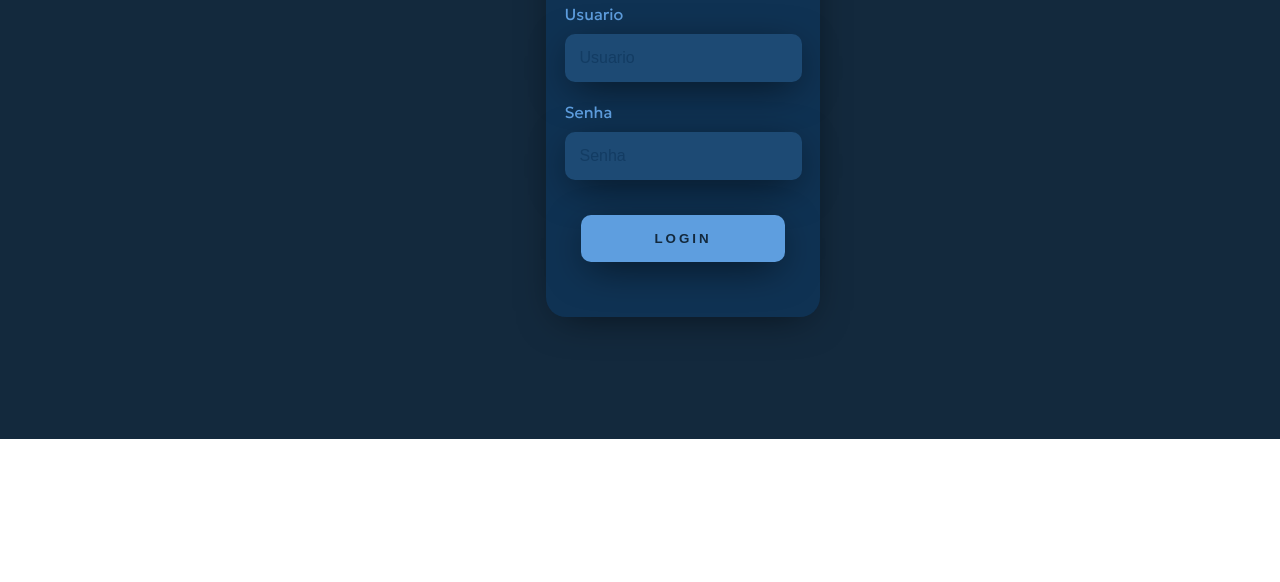
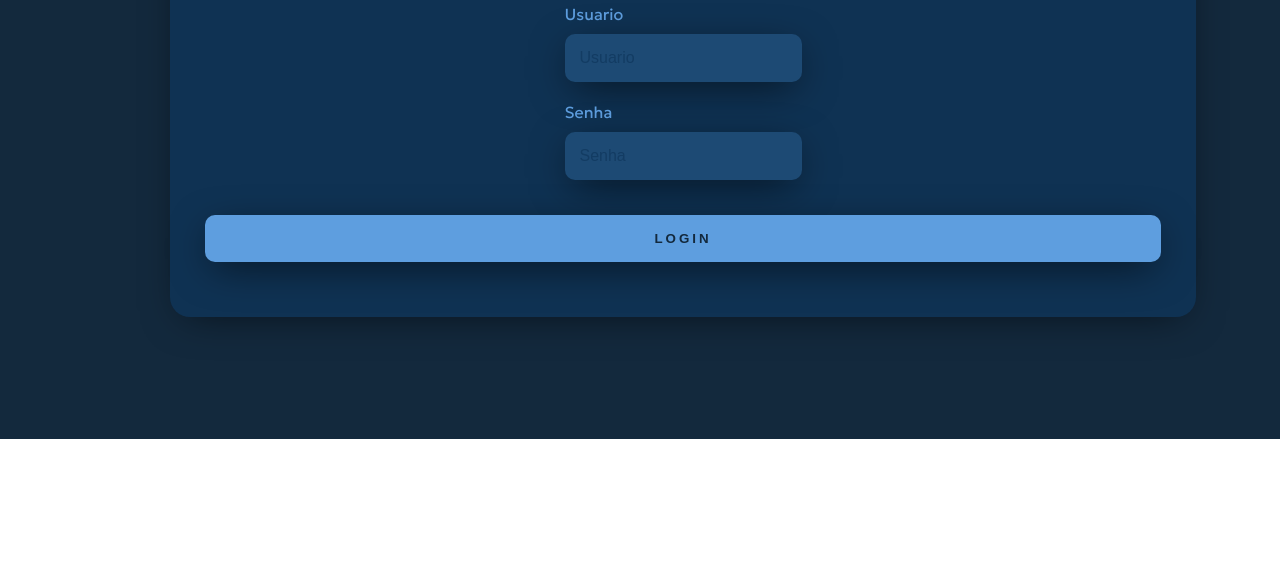
Before and after one commit to EnzoMinoru/Tela-de-login, a plain HTML site: page index.html in a window 1280 px wide. Shown: the part 218-800 px from the top of the page. Drawn offline with Linux system fonts and the light colour scheme.

Commit message:
Update style.css

```diff
--- a/style.css
+++ b/style.css
@@ -16,7 +16,7 @@ body{
 }
 
 .card-login{
-    width: 15%;
+    width: 70%;
     display: flex;
     justify-content: center;
     align-items: center;
```
